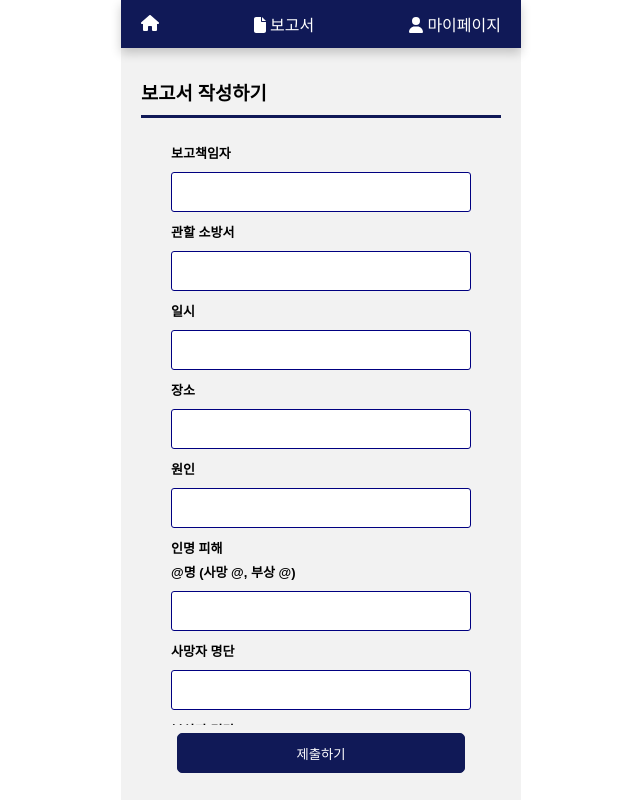
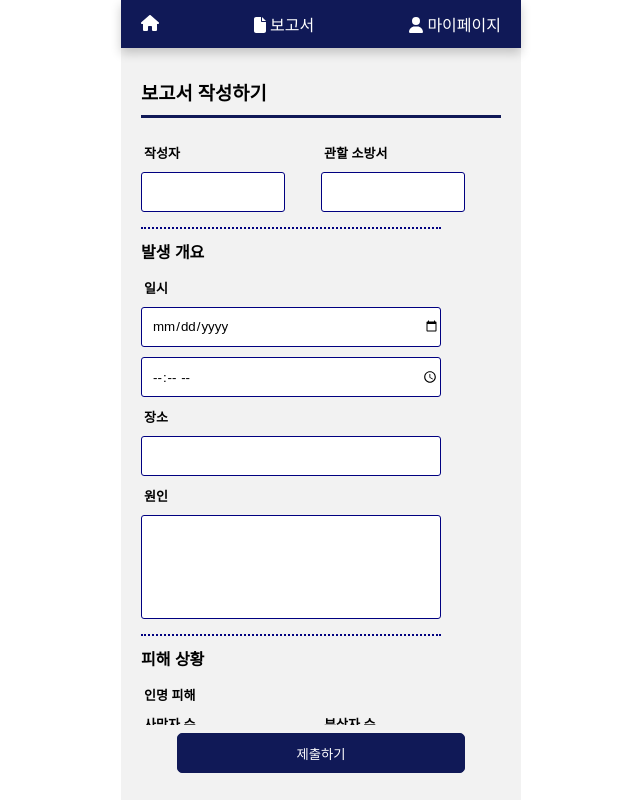
Before and after one commit to 2024-shield/frontend, a React (Vite) app: page /reportwrite in a window 1280 px wide. Shown: the whole page, without its empty margins (319-959 px from the left). Built offline with nearby package versions, Linux system fonts and the light colour scheme; the HTML template or start-up script is replaced by a standard one.

Commit message:
Add Reportwrite Style

```diff
--- a/src/pages/Reportwritepage.tsx
+++ b/src/pages/Reportwritepage.tsx
@@ -8,7 +8,6 @@ const ReportwritepageStyle = styled.div`
     padding: 20px;
     display: flex;
     flex-direction: column;
-    y-overflow: scroll;
 `
 
 const InputButtonStyle = styled.div`
@@ -21,7 +20,7 @@ const InputButtonStyle = styled.div`
 `
 
 const InfoNameStyle = styled.div`
-
+    display: flex;
 `
 
 const InfoEventStyle = styled.div`
@@ -32,12 +31,17 @@ const InfoDamageStyle = styled.div`
 
 `
 
+const InfoPeopleNum = styled.div`
+    display: flex;
+`
+
 const InfoMobilizationStyle = styled.div`
 
 `
 
 const InfoActionStyle = styled.div`
-
+    width: 342px;
+    align-self: flex-start;
 `
 
 const InputboxStyle = styled.div`
@@ -49,8 +53,15 @@ const InputboxStyle = styled.div`
 `
 
 const H5Style = styled.h5`
-    margin: 5px 0px;
+    margin: 5px 3px;
     font-size: 13px;
+`
+
+const H4Style = styled.h4`
+    width: 300px;
+    margin: 10px 0px 15px 0px;
+    padding-top: 10px;
+    border-top: 2px dotted navy;
 `
 
 const InputStyle = styled.input`
@@ -63,6 +74,16 @@ const InputStyle = styled.input`
     justify-content: center;
 `
 
+const FormDivStyle = styled.div`
+
+`
+
+const ConnectDiv = styled.div`
+    display: flex;
+    align-items: center;
+    justify-content: center;
+`
+
 const Reportwrite = () => {
     return(
         <div className="Reportpage">
@@ -72,16 +93,22 @@ const Reportwrite = () => {
 
                 <InputboxStyle>
                     <InfoNameStyle>
-                        <H5Style>보고책임자</H5Style>
-                        <InputStyle />
+                        <FormDivStyle>
+                            <H5Style>작성자</H5Style>
+                            <InputStyle id="width_middle"/>
+                        </FormDivStyle>
 
-                        <H5Style>관할 소방서</H5Style>
-                        <InputStyle />
+                        <FormDivStyle>
+                            <H5Style>관할 소방서</H5Style>
+                            <InputStyle id="width_middle"/>
+                        </FormDivStyle>
                     </InfoNameStyle>
 
                     <InfoEventStyle>
+                        <H4Style>발생 개요</H4Style>
                         <H5Style>일시</H5Style>
-                        <InputStyle />
+                        <InputStyle type="date"/>
+                        <InputStyle type="time"/>
 
                         <H5Style>장소</H5Style>
                         <InputStyle />
@@ -91,28 +118,59 @@ const Reportwrite = () => {
                     </InfoEventStyle>
 
                     <InfoDamageStyle>
+                        <H4Style>피해 상황</H4Style>
                         <H5Style>인명 피해</H5Style>
-                        <H5Style>@명 (사망 @, 부상 @)</H5Style>
-                        <InputStyle />
+                        <InfoPeopleNum>
+                            <FormDivStyle>
+                                <H5Style>사망자 수</H5Style>
+                                <ConnectDiv>
+                                    <InputStyle id="width_short"/>
+                                    <H5Style>명</H5Style>
+                                </ConnectDiv>
+                            </FormDivStyle>
+                            <FormDivStyle>
+                                <H5Style>부상자 수</H5Style>
+                                <ConnectDiv>
+                                    <InputStyle id="width_short"/>
+                                    <H5Style>명</H5Style>
+                                </ConnectDiv>
+                            </FormDivStyle>
+                        </InfoPeopleNum>
 
                         <H5Style>사망자 명단</H5Style>
-                        <InputStyle  id="height_long"/>
+                        <InputStyle id="height_long"/>
 
                         <H5Style>부상자 명단</H5Style>
-                        <InputStyle  id="height_long"/>
+                        <InputStyle id="height_long"/>
 
                         <H5Style>재산 피해</H5Style>
                         <InputStyle />
                     </InfoDamageStyle>
 
                     <InfoMobilizationStyle>
-                        <H5Style>동원 상황</H5Style>
-                        <InputStyle id="width_short"/>
+                        <H4Style>동원 상황</H4Style>
+                        <InfoPeopleNum>
+                            <FormDivStyle>
+                                <H5Style>인원</H5Style>
+                                <ConnectDiv>
+                                    <InputStyle id="width_short"/>
+                                    <H5Style>명</H5Style>
+                                </ConnectDiv>
+                            </FormDivStyle>
+
+                            <FormDivStyle>
+                                <H5Style>장비</H5Style>
+                                <ConnectDiv>
+                                    <InputStyle id="width_short"/>
+                                    <H5Style>대</H5Style>
+                                </ConnectDiv>
+                            </FormDivStyle>
+                        </InfoPeopleNum>
                     </InfoMobilizationStyle>
 
                     <InfoActionStyle>
-                        <H5Style>조치 사항</H5Style>
-                        <InputStyle  id="height_long"/>
+                        <H4Style>조치 사항</H4Style>
+                        <InputStyle id="height_long"/>
                     </InfoActionStyle>
                 </InputboxStyle>
 
--- a/src/styles/style.css
+++ b/src/styles/style.css
@@ -43,3 +43,15 @@ select{
     width: 50%;
     border-radius: 0px;
 }
+
+#width_middle{
+    width: 80%;
+}
+
+#width_short{
+    width: 40%
+}
+
+#height_long{
+    height: 13vh;
+}
```
